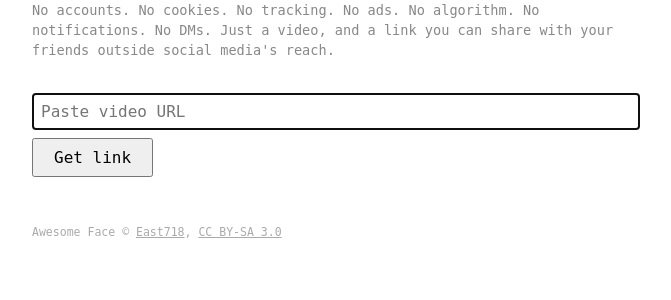
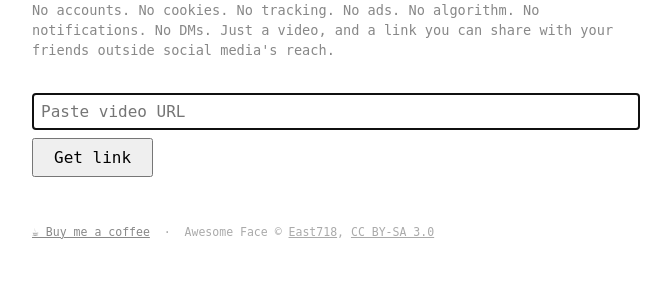
Before and after one commit to Gamah/gamtube, a FastAPI app: page / in a window 1280 px wide. Shown: the part 256-556 px from the top of the page, without its empty margins (304-975 px from the left). Run offline with FastAPI, Linux system fonts and the light colour scheme.

Commit message:
feat: add Buy Me a Coffee link to submit page footer
Co-Authored-By: Claude Sonnet 4.6 <noreply@anthropic.com>

```diff
--- a/app/templates/submit.html
+++ b/app/templates/submit.html
@@ -32,6 +32,8 @@ footer a { color: #aaa; }
 <div id="result"></div>
 
 <footer>
+  <a href="https://buymeacoffee.com/gamah" target="_blank" rel="noopener" style="color:#888;">&#x2615;&nbsp;Buy me a coffee</a>
+  &nbsp;&middot;&nbsp;
   Awesome Face &copy; <a href="https://commons.wikimedia.org/wiki/User:East718" target="_blank" rel="noopener">East718</a>,
   <a href="https://creativecommons.org/licenses/by-sa/3.0/" target="_blank" rel="noopener">CC BY-SA 3.0</a>
 </footer>
```
